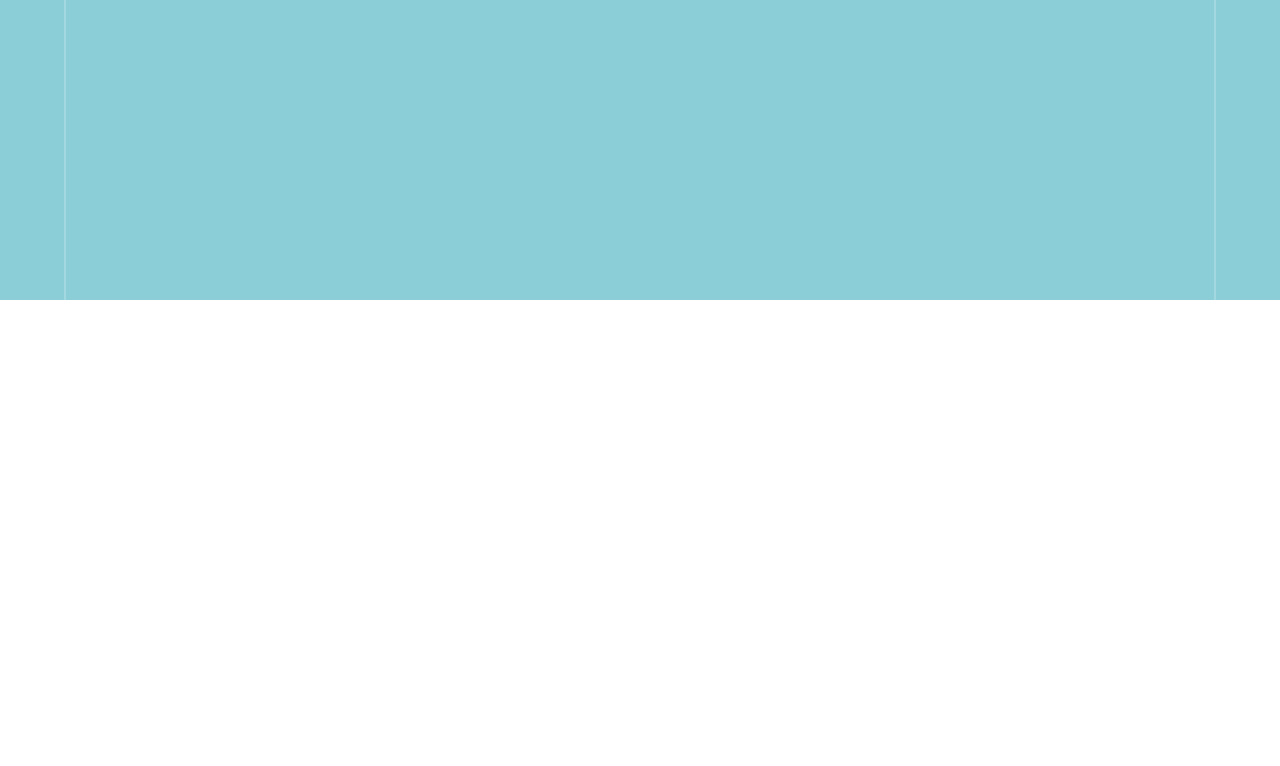
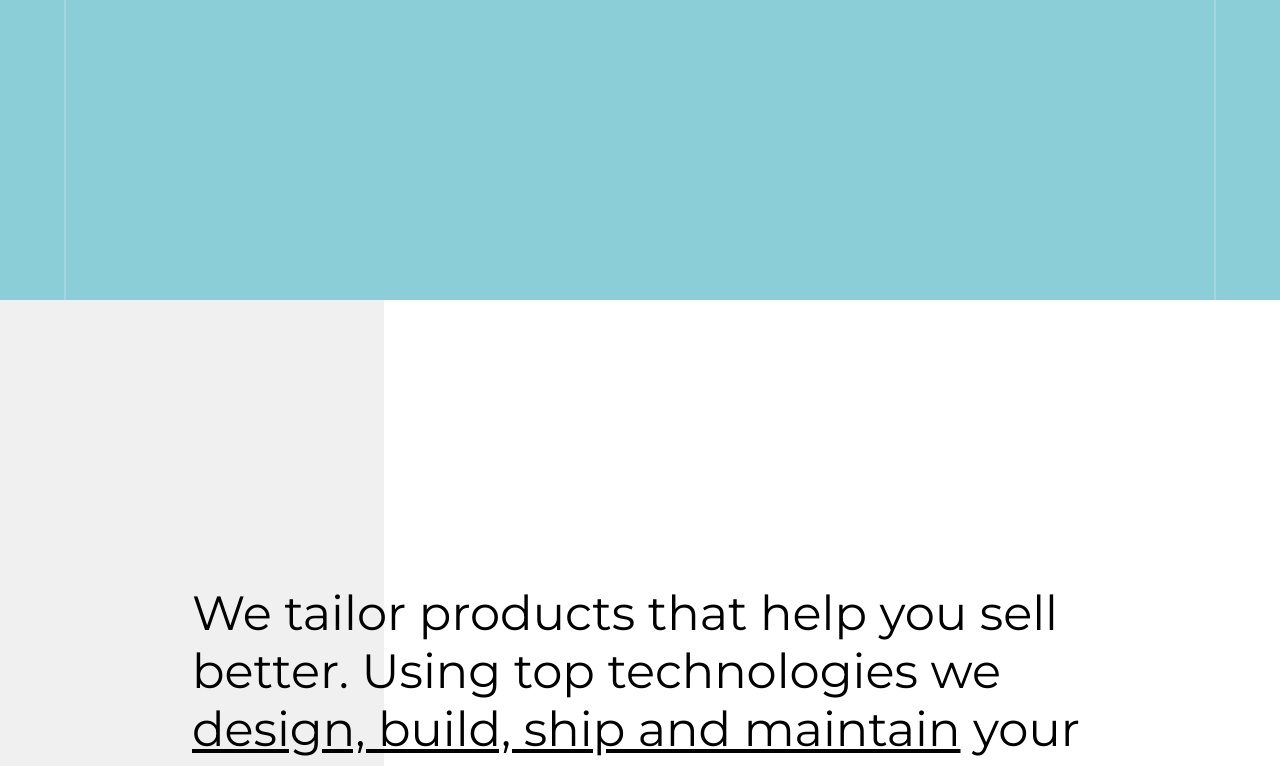
Before and after one commit to PMastrzykowski/creadores-tech, a React (Create React App) app: page / in a window 1280 px wide. Shown: the part 500-1266 px from the top of the page. Before the commit the page ends 800 px from the top, so only its background shows below. Built offline with nearby package versions, Linux system fonts and the light colour scheme.

Commit message:
animation

```diff
--- a/src/App.js
+++ b/src/App.js
@@ -15,22 +15,34 @@ class App extends Component {
     .fromTo(this.bigLogoWrapper, .6, {opacity: '0', scale: 0}, {opacity: '1', scale: 1, ease: Elastic.easeOut.config(0.9, 0.6)})
     .fromTo(this.bigLogoStroke, .5, {height: '100%'}, {height: '1%'}, '=-0.1')
     .to(this.bigLogoWrapper, 1, {scale: 0, ease: Elastic.easeIn.config(0.9, 0.6), delay: 0.3})
-    .to(this.frontLayer, 0.6, {height: 0, ease: Power3.easeOut})
-    .set(this.appHeader, {display: 'block'})
+    .to(this.frontLayer, 0.6, {height: '0%', ease: Power3.easeOut})
+    .set(this.contentWrapper, {display: 'block'})
     .to(this.appHeader, 0.6, {background: '#8CCED8'})
   }
   render = () => {
     return (
       <div id="App">
+        <div className='content-wrapper' ref={div => this.contentWrapper = div}>
         <header id="app-header" ref={div => this.appHeader = div}>
           <div className='navigation'>
             <div className='navigation-logo' />
             <div className='navigation-menu'>
-              <button>Estimate project</button>
+              <button className='estimate'>Estimate project</button>
               <button className='contact'>Contact</button>
             </div>
           </div>
         </header>
+        <section id='section-1'>
+          <div className='left-side'/>
+          <div className='text'>We tailor products that help you sell better.
+Using top technologies we <u>design, build, ship and maintain</u> your website.</div>
+        </section>
+        <section id='section-2'>
+          <div className='buttons'>
+            <button>Frontend</button>
+          </div>
+        </section>
+        </div>
         <div className='frontLayer' ref={div => this.frontLayer = div}>
           <div className='big-logo-wrapper' ref={div => this.bigLogoWrapper = div}>
             <div className='big-logo-stroke' ref={div => this.bigLogoStroke = div}/>
--- a/src/styles/App.scss
+++ b/src/styles/App.scss
@@ -1,3 +1,6 @@
+html{
+  font-size: 100%;
+}
 body,
 #root,
 #app {
@@ -5,15 +8,16 @@ body,
   max-width: 100vw;
   min-width: 100vw;
   height: 100%;
-  max-height: 100vh;
   min-height: 100vh;
   font-family: 'Montserrat', sans-serif;
 }
 #root {
   overflow: hidden;
 }
+.content-wrapper{
+  display: none;
+}
 #app-header{
-  display: none;
   width: 100vw;
   height: 100vh;
   &::before{
@@ -42,6 +46,29 @@ body,
       height: 77px;
       margin: 0 20px;
     }
+  }
+}
+#section-1{
+  @include flexbox();
+  @include align-items(center);
+  @include justify-content(center);
+  height: 100vh;
+  width: 100vw;
+  position: relative;
+  .left-side{
+    background: #F0F0F0;
+    position: absolute;
+    top: 0;
+    left: 0;
+    width: 30%;
+    height: 100%;
+    z-index:0;
+  }
+  .text{
+    z-index:1;
+    width: 70%;
+    padding: 0 20px;
+    font-size: 3rem
   }
 }
 .frontLayer {
@@ -78,14 +105,23 @@ body,
 }
 button{
     background: none;
-    padding: 15px;
+    padding: 20px 30px;
     border: 0;
     outline: none;
     position: relative;
     font-size: 16px;
     color: #ffffff;
     cursor: pointer;
-  &.estimate{}
+  &.estimate{
+    border: 1px solid #ffffff;
+    border-radius: 50px;
+    margin: 0 20px;
+    transition: all .2s;
+    &:hover{
+      background: #ffffff;
+      color: #8CCED8;
+    }
+  }
   &.contact{
     &::before{
       position: absolute;
@@ -93,13 +129,13 @@ button{
       right: 0;
       transition: all .2s;
       height: 100%;
-      width: 0;
+      width: 40px;
       content: '';
       background: rgba(255, 255, 255,0.2);
     }
     &:hover{
       &::before{
-        width: 50%;
+        width: 100%;
       }
     }
   }
```
